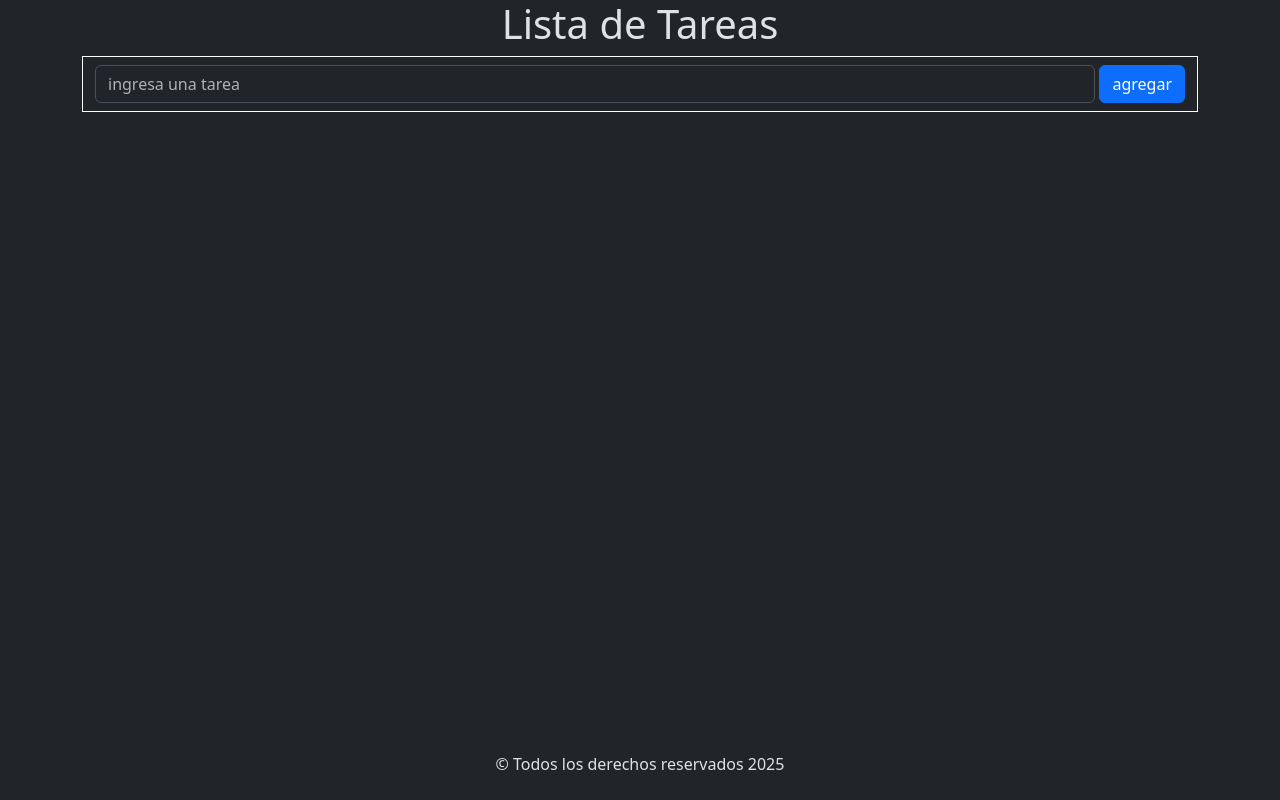
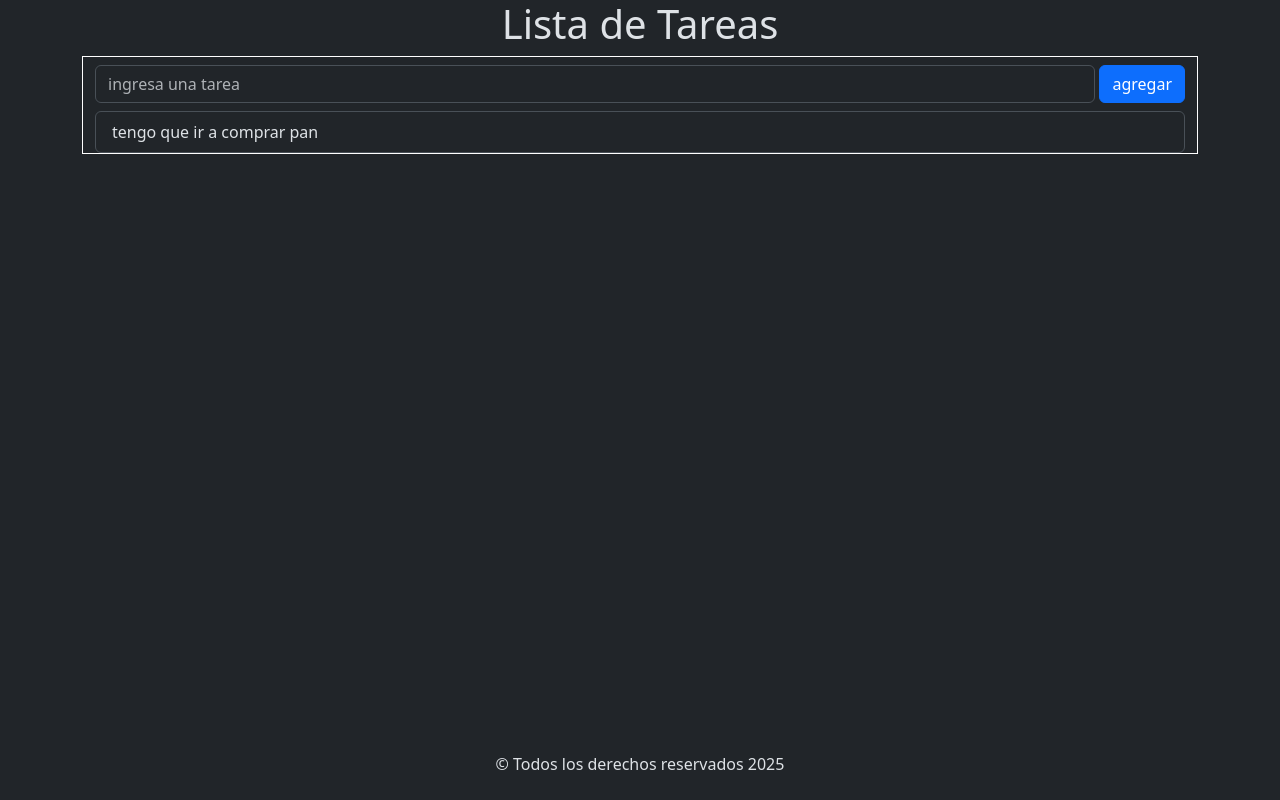
Before and after one commit to RoblesLuis2212/listaTareasBackend-Front-, a React (Vite) app: page / in a window 1280 px wide. Built offline with nearby package versions, Linux system fonts and the light colour scheme.

Commit message:
Se agrego un componente ListaTareas con su componente ItemTarea

```diff
--- a/src/components/FormularioTarea.jsx
+++ b/src/components/FormularioTarea.jsx
@@ -2,6 +2,7 @@ import React from 'react';
 import Button from 'react-bootstrap/Button';
 import Form from 'react-bootstrap/Form';
 import { useForm } from 'react-hook-form';
+import ListaTareas from './ListaTareas';
 
 
 const FormularioTarea = () => {
@@ -42,6 +43,7 @@ const FormularioTarea = () => {
                     {errors.tarea?.message}
                 </Form.Text>
             </Form>
+            <ListaTareas></ListaTareas>
         </section>
     );
 };
--- /dev/null
+++ b/src/components/ItemTareas.jsx
@@ -0,0 +1,12 @@
+import React from 'react';
+import { ListGroup, ListGroupItem } from 'react-bootstrap';
+
+const ItemTareas = ({ tarea }) => {
+    return (
+        <ListGroupItem>
+            {tarea}
+        </ListGroupItem>
+    );
+};
+
+export default ItemTareas;
--- /dev/null
+++ b/src/components/ListaTareas.jsx
@@ -0,0 +1,12 @@
+import ListGroup from 'react-bootstrap/ListGroup';
+import ItemTareas from './ItemTareas';
+
+const ListaTareas = () => {
+    return (
+        <ListGroup>
+            <ItemTareas tarea="tengo que ir a comprar pan"></ItemTareas>
+        </ListGroup>
+    );
+};
+
+export default ListaTareas;
```
